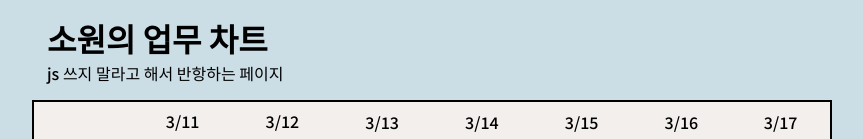
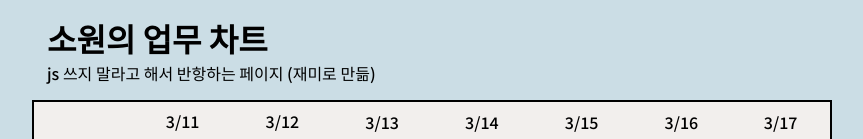
Before and after one commit to jandibat/scg, a plain HTML site: page 1일차/ganttchart_with_js/index.html in a window 1280 px wide. Shown: the top 139 px of the page, without its empty margins (208-1071 px from the left). Drawn offline with Linux system fonts and the light colour scheme.

Commit message:
'update'

```diff
--- a/1일차/ganttchart_with_js/index.html
+++ b/1일차/ganttchart_with_js/index.html
@@ -16,7 +16,7 @@
       <h1>
         소원의 업무 차트
         <p style="font-weight: 500; font-size: 16px">
-          js 쓰지 말라고 해서 반항하는 페이지
+          js 쓰지 말라고 해서 반항하는 페이지 (재미로 만듦)
       </h1>
       <table></table>
     </div>
```
